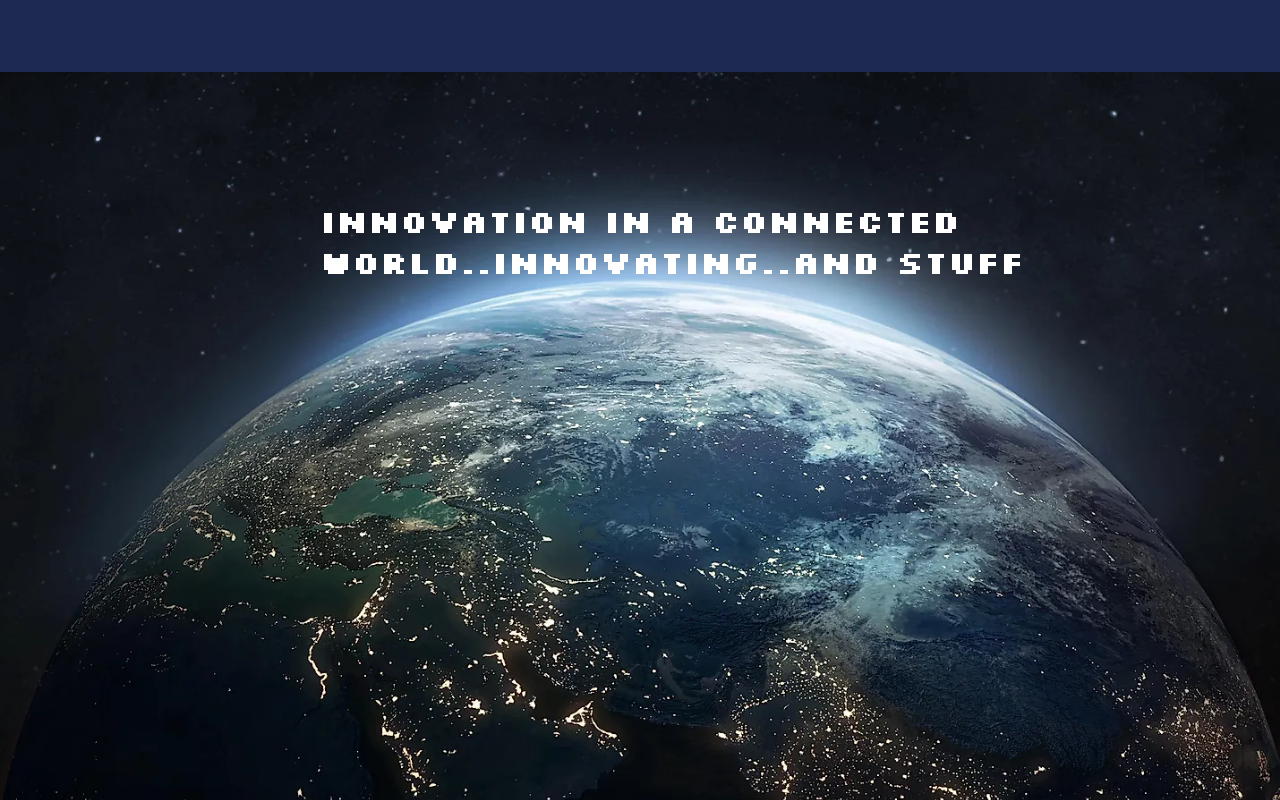
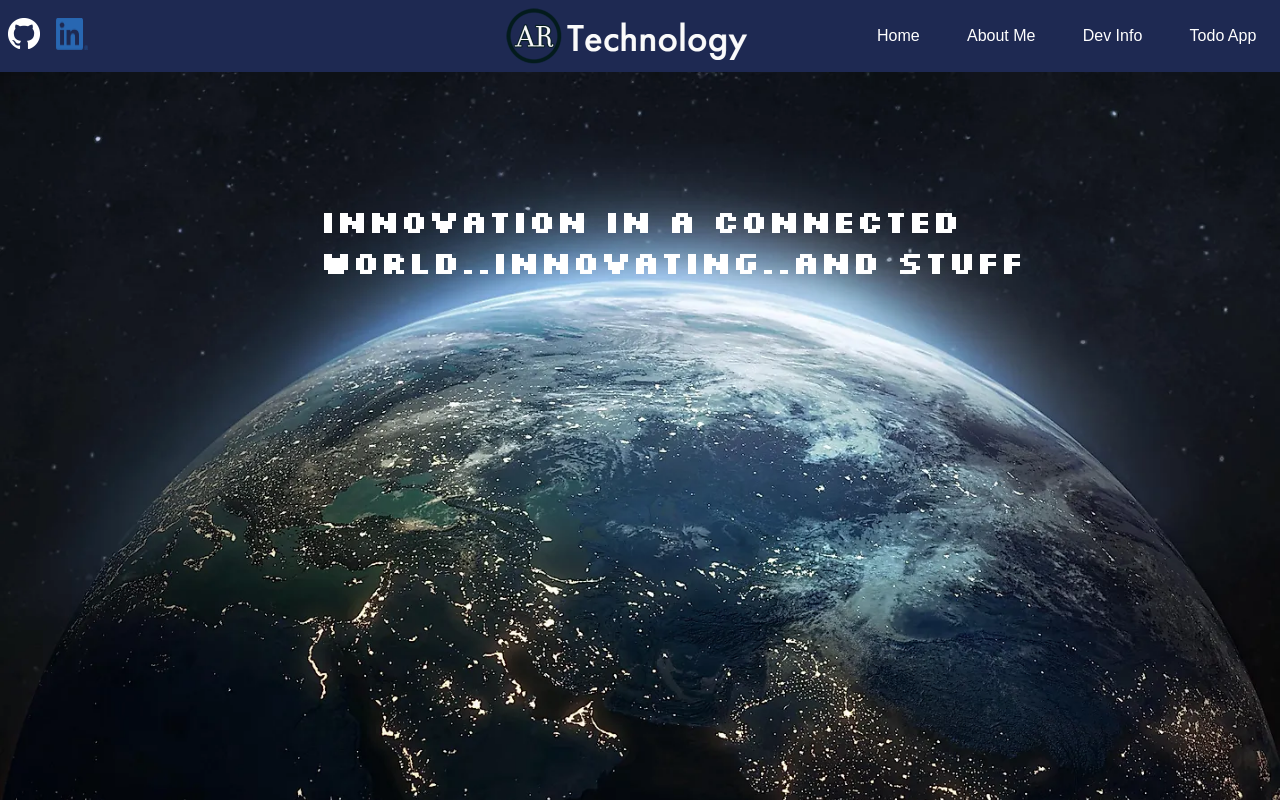
Before and after one commit to DBAggie/project-daedalus-react, a React (Create React App) app: page / in a window 1280 px wide. Shown: the top 800 px of the page. Built offline with nearby package versions, Linux system fonts and the light colour scheme; a web font is replaced by a local one.

Commit message:
Welp, found an issue

```diff
--- a/src/App.js
+++ b/src/App.js
@@ -1,7 +1,7 @@
 import './styles/Header-styles.css';
 import './styles/styles.css';
 import React, { useState, useEffect } from 'react';
-// import { Header } from './Header.js';
+import { Header } from './Header.js';
 import { Footer } from './Footer.js';
 import { Home } from './Home.Sections.js';
 import GitHubLogo from './resources/GitHub-Mark/PNG/GitHub-Mark-Light-32px.png';
@@ -22,20 +22,18 @@ function App() {
     setContent('Home');
   }, []);
 
-  const handleCardContentChange = (appName) => {
-    setContent(appName);
-    if (appName !== 'Home') {
+  const handleCardContentChange = (name) => {
+    setContent(name);
+    if (name !== 'Home') {
       setCardState(false);
+    } else {
+      setCardState(true);
     }
-  }
-
-  const handleContentChange = (contentName) => {
-    setContent(contentName);
   }
 
   return (
     <div className="wrapper root">
-      <header onChange={handleContentChange} />
+      <Header onChange={handleCardContentChange} />
 
       {content == 'Home' ? <Home /> : null}
       {content == 'DevInfo' ? <DevInfo /> : null}
```
